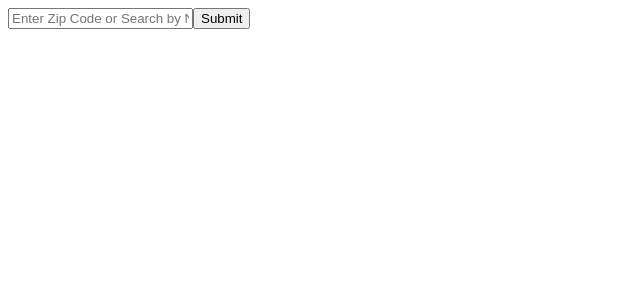
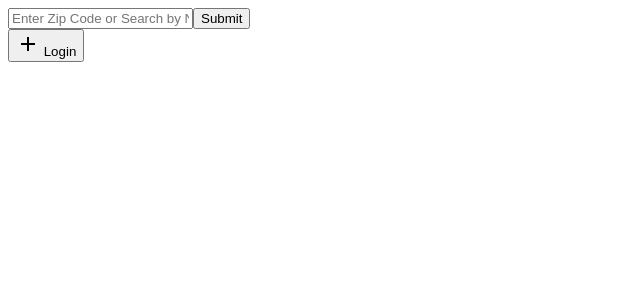
Before and after one commit to chrisMasoud/SkateSpotter, a React (Create React App) app in the folder skate-spotter/: page / in a window 1280 px wide. Shown: the top 300 px of the page, without its empty margins (0-640 px from the left). Built offline with nearby package versions, Linux system fonts and the light colour scheme.

Commit message:
Created LoginButton component

```diff
--- a/skate-spotter/src/App.js
+++ b/skate-spotter/src/App.js
@@ -1,11 +1,13 @@
 import React from "react";
 import SearchBar from "./components/SearchBar";
+import LoginButton from "./components/LoginButton";
 
 function App() {
   return (
     <div>
       <header>
         <SearchBar />
+        <LoginButton />
       </header>
     </div>
   );
--- /dev/null
+++ b/skate-spotter/src/components/LoginButton.jsx
@@ -0,0 +1,25 @@
+import React from "react";
+
+function LoginButton() {
+  return (
+    <button>
+      <span>
+        <svg
+          xmlns="http://www.w3.org/2000/svg"
+          viewBox="0 0 24 24"
+          width="24"
+          height="24"
+        >
+          <path fill="none" d="M0 0h24v24H0z"></path>
+          <path
+            fill="currentColor"
+            d="M11 11V5h2v6h6v2h-6v6h-2v-6H5v-2z"
+          ></path>
+        </svg>{" "}
+        Login
+      </span>
+    </button>
+  );
+}
+
+export default LoginButton;
```
